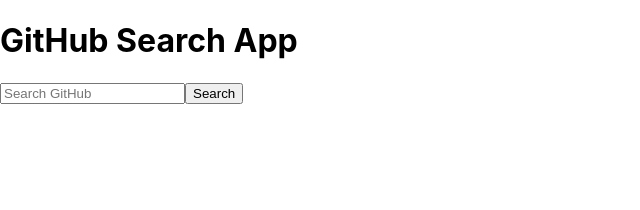
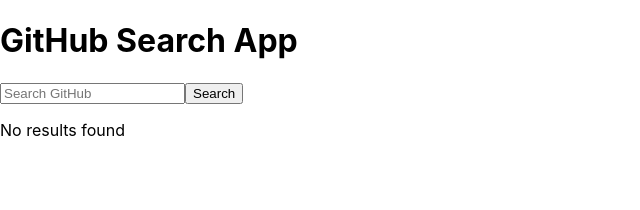
Before and after one commit to giovannyptr/github, a React (Create React App) app in the folder github-search/: page / in a window 1280 px wide. Shown: the top 210 px of the page, without its empty margins (0-640 px from the left). Built offline with nearby package versions, Linux system fonts and the light colour scheme.

Commit message:
pagination added

```diff
--- a/github-search/src/App.js
+++ b/github-search/src/App.js
@@ -1,16 +1,25 @@
-import React from 'react';
+import React, { useState } from 'react';
 import { Provider } from 'react-redux';
 import { PersistGate } from 'redux-persist/integration/react';
 import { store, persistor } from './store';
-import GitHubSearch from './components/GitHubFinder';  // Import the component
+import GitHubSearch from './components/GitHubFinder';
 
 function App() {
+  const [currentPage, setCurrentPage] = useState(1);
+
+  const handlePageChange = (page) => {
+    setCurrentPage(page);
+  }
+
   return (
     <Provider store={store}>
       <PersistGate loading={null} persistor={persistor}>
         <div className="App">
           <h1>GitHub Search App</h1>
-          <GitHubSearch />
+          <GitHubSearch
+            currentPage={currentPage}
+            onPageChange={handlePageChange}
+          />
         </div>
       </PersistGate>
     </Provider>
--- a/github-search/src/components/GitHubFinder.js
+++ b/github-search/src/components/GitHubFinder.js
@@ -1,17 +1,14 @@
 import React, { useState } from 'react';
-import { useDispatch, useSelector } from 'react-redux';
+import { useDispatch } from 'react-redux';
 import { fetchGitHubData } from '../actions/githubAction';
+import GitHubResults from './GitHubResults';
 
-const GitHubSearch = () => {
+const GitHubSearch = ({ currentPage, onPageChange }) => {
   const [query, setQuery] = useState('');
   const dispatch = useDispatch();
 
-  const data = useSelector(state => state.github.data);
-  const isLoading = useSelector(state => state.github.isLoading);
-  const error = useSelector(state => state.github.error);
-
-  const handleSearch = () => {
-    dispatch(fetchGitHubData(query, 'repositories', 1)); // For example, searching repositories
+  const handleSearch = (page = 1) => {
+    dispatch(fetchGitHubData(query, 'repositories', page));
   };
 
   return (
@@ -21,15 +18,12 @@
         onChange={e => setQuery(e.target.value)}
         placeholder="Search GitHub"
       />
-      <button onClick={handleSearch}>Search</button>
-
-      {isLoading && <p>Loading...</p>}
-      {error && <p>Error: {error}</p>}
-      <ul>
-        {data.items && data.items.map(item => (
-          <li key={item.id}>{item.name || item.login}</li>
-        ))}
-      </ul>
+      <button onClick={() => handleSearch(currentPage)}>Search</button>
+      <GitHubResults
+        currentPage={currentPage}
+        onNewPageRequest={handleSearch}
+        onPageChange={onPageChange}
+      />
     </div>
   );
 };
--- /dev/null
+++ b/github-search/src/components/GitHubResults.js
@@ -0,0 +1,40 @@
+import React from 'react';
+import { useSelector } from 'react-redux';
+import Pagination from './Pagination';
+
+function GitHubResults({ currentPage, onNewPageRequest, onPageChange }) {
+  const results = useSelector(state => state.github.data);
+  const isLoading = useSelector(state => state.github.isLoading);
+  const error = useSelector(state => state.github.error);
+
+  const itemsPerPage = 10;
+
+  const handlePageChange = (page) => {
+    onPageChange(page);
+    onNewPageRequest(page);
+  }
+
+  if (isLoading) return <p>Loading...</p>;
+  if (error) return <p>Error: {error}</p>;
+  if (!results || !results.items || results.items.length === 0) return <p>No results found</p>;
+
+  return (
+    <div className="github-results">
+      {results.items.map(repo => (
+        <div key={repo.id} className="repo-item">
+          <h3><a href={repo.html_url} target="_blank" rel="noopener noreferrer">{repo.name}</a></h3>
+          <p>{repo.description}</p>
+          <span>Owner: {repo.owner.login}</span>
+        </div>
+      ))}
+      <Pagination
+        totalItems={results.total_count}
+        itemsPerPage={itemsPerPage}
+        currentPage={currentPage}
+        onPageChange={handlePageChange}
+      />
+    </div>
+  );
+}
+
+export default GitHubResults;
--- /dev/null
+++ b/github-search/src/components/Pagination.js
@@ -0,0 +1,26 @@
+import React from 'react';
+
+const Pagination = ({ totalItems, itemsPerPage, currentPage, onPageChange }) => {
+  const totalPages = Math.ceil(totalItems / itemsPerPage);
+  const pages = [];
+
+  for (let i = 1; i <= Math.min(3, totalPages); i++) {
+    pages.push(i);
+  }
+
+  return (
+    <div className="pagination">
+      {pages.map(page => (
+        <button
+          key={page}
+          className={page === currentPage ? 'active' : ''}
+          onClick={() => onPageChange(page)}
+        >
+          {page}
+        </button>
+      ))}
+    </div>
+  );
+}
+
+export default Pagination;
```
